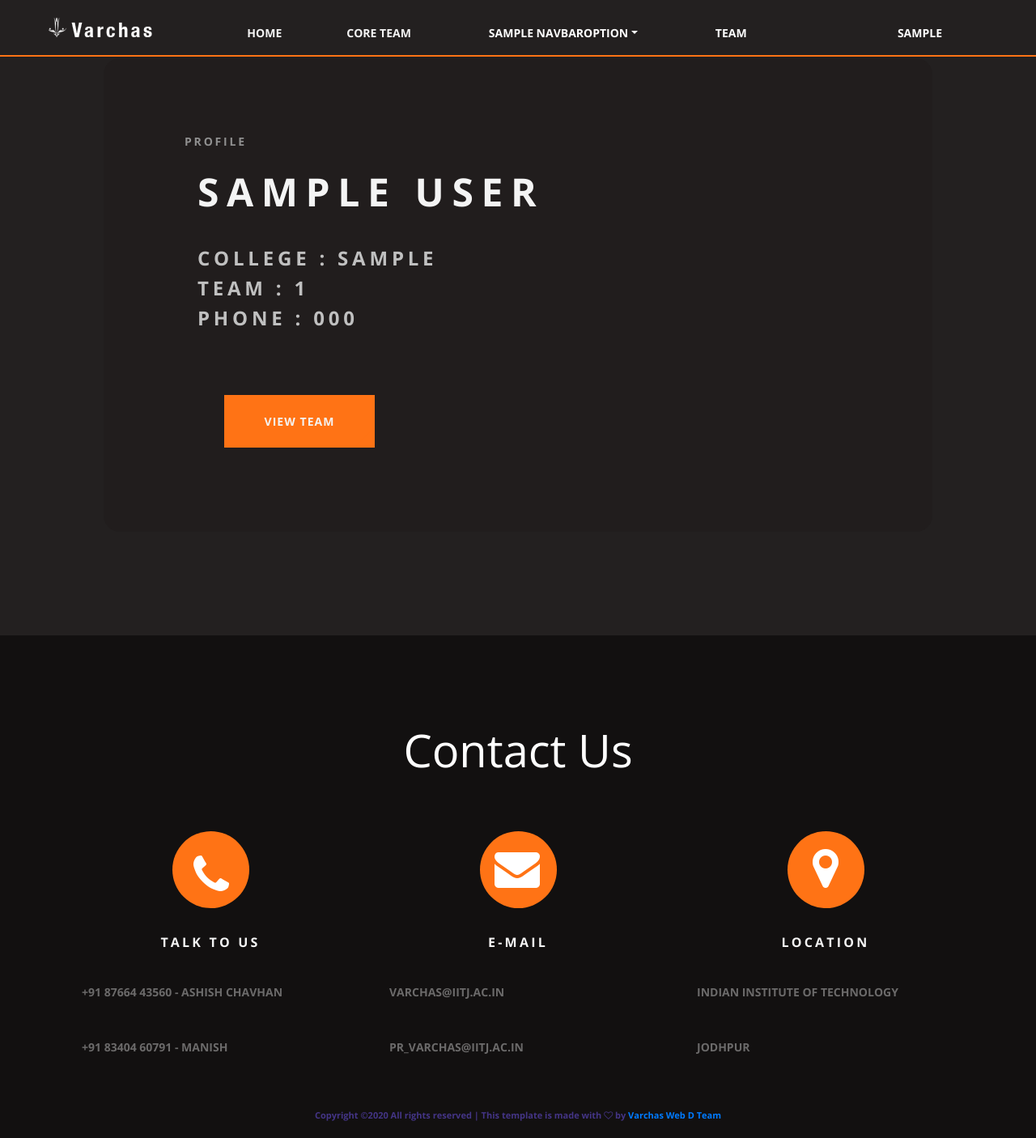
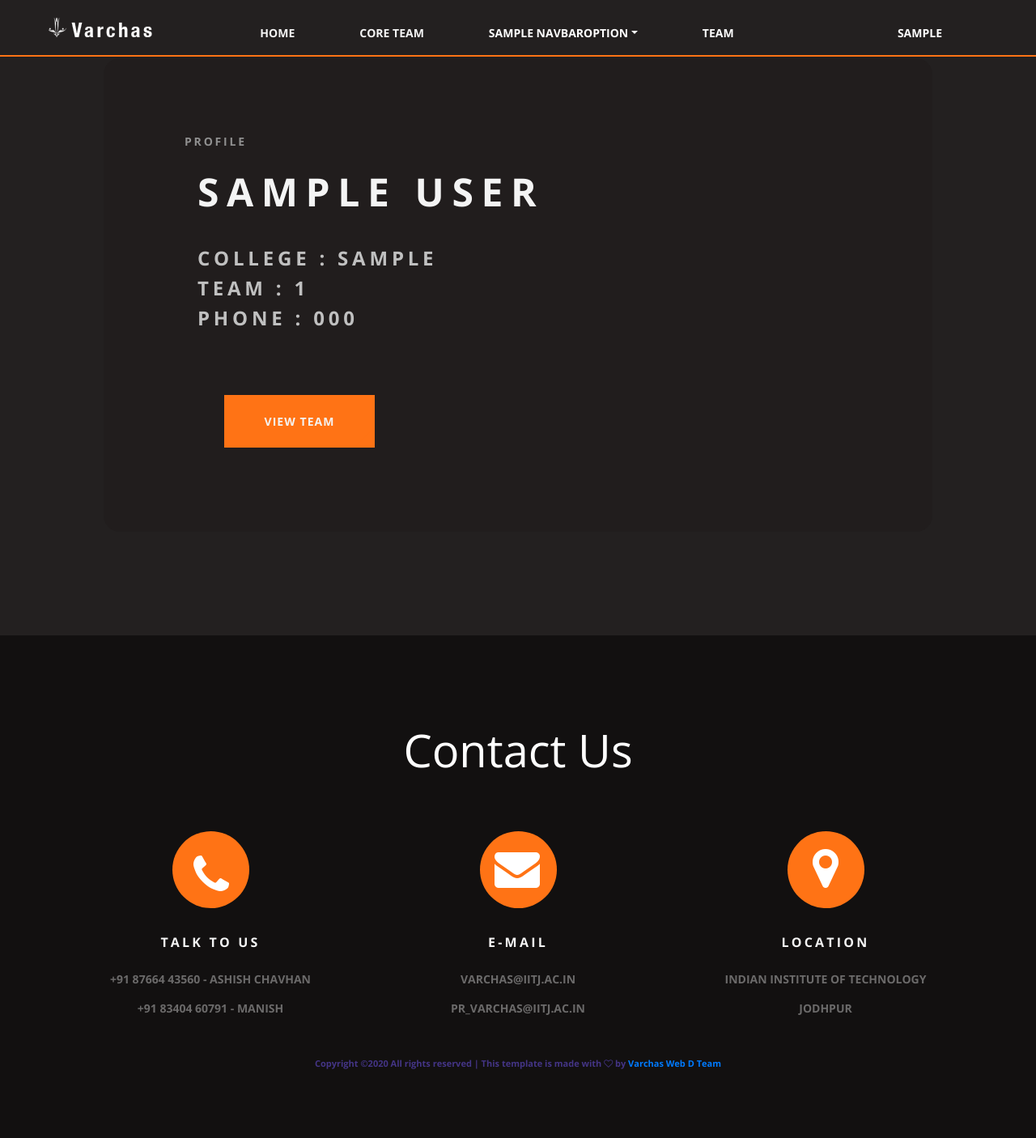
Before and after one commit to tanishqj2005/varchas, a Django app: page /account/profile in a window 1280 px wide. Shown: the whole page at 81% size. After the commit the page ends 1321 px from the top, so only its background shows below. Run offline with Django 3.2, Linux system fonts and the light colour scheme; a user stored in the database is signed in; tables that the repository leaves empty hold one stand-in row (values such as "Sample post"); some libraries are stand-ins or nearby versions.

Commit message:
Fixes #4 add custom classes for topbar style

```diff
--- a/templates/accounts/profile.html
+++ b/templates/accounts/profile.html
@@ -58,11 +58,20 @@
   animation-fill-mode:forwards;">
       <div class="row" style="padding: 0">
         <div style="padding: 0 4vh 2vh 4vh">
-        <div class="button" ><a href="{% if userprofile.teamId != "NULL" %}{% url 'accounts:myTeam' %}{% else %}{% url 'accounts:joinTeam' %}{% endif %}">{% if userprofile.teamId != "NULL" %}VIEW TEAM{% else %}JOIN TEAM{% endif %}</a></div>
+        <div class="button" onclick="alert('varchas is postponed new dates will be anounced soon.')" >
+{#            <a href="{% if userprofile.teamId != "NULL" %}{% url 'accounts:myTeam' %}{% else %}{% url 'accounts:joinTeam' %}{% endif %}">#}
+{#                {% if userprofile.teamId != "NULL" %}VIEW TEAM{% else %}JOIN TEAM{% endif %}#}
+{#            </a>#}
+            <a href="#">
+                {% if userprofile.teamId != "NULL" %}VIEW TEAM{% else %}JOIN TEAM{% endif %}
+            </a>
+        </div>
       </div>
         {% if userprofile.teamId == "NULL" %}
         <div style="padding: 0 4vh 2vh 4vh">
-         <div class="button"><a href="{% url 'registration:team' %}">CREATE A TEAM</a></div>
+         <div class="button">
+{#             <a href="{% url 'registration:team' %}">CREATE A TEAM</a></div>#}
+             <a href="#" onclick="alert('varchas is postponed new dates will be anounced soon.')">CREATE A TEAM</a></div>
         </div>
 
        {% endif %}
--- a/templates/main/base.html
+++ b/templates/main/base.html
@@ -234,7 +234,7 @@
             padding-left: 0;
         }
 
-        li {
+        li.topbar-styles {
             color: #fff;
             background: none;
             display: inline;
@@ -249,7 +249,7 @@
         a li{
             color: white;
         }
-        li:hover {
+        li.topbar-styles:hover {
             background: #fff;
             color: darkorange;
             cursor: pointer;
@@ -308,15 +308,10 @@
             <nav class="main_nav">
                 <ul class="d-flex flex-row align-items-center justify-content-center">
                     {% if page == "home" %}
-                        <li class="active">{% else %}
-                        <li>{% endif %}
+                        <li class="active topbar-styles">{% else %}
+                        <li class="topbar-styles">{% endif %}
                     <a href="{% url 'main:home' %}">Home</a></li>
-                    <li><a href="{% url 'main:OurTeam' %}">Core Team</a></li>
-
-
-
-
-
+                    <li class="topbar-styles"><a href="{% url 'main:OurTeam' %}">Core Team</a></li>
                     {% for navbaroption in navbaroptions %}
                         <li><a class="nav-link dropdown-toggle" id="dropdownMenu1" data-toggle="dropdown"
                                aria-haspopup="true"
@@ -332,14 +327,12 @@
                     {% if user.is_authenticated %}
                         {% if userprofile.teamId != "NULL" %}
 
-                                <li style="margin-right: 52px">
-
-
+                                <li style="margin-right: 52px" class="topbar-styles">
                         <a>Team</a>
                         <ul>
-                            <a href="{% url 'accounts:myTeam' %}"><li>Details</li></a>
-                            <a href="#" onclick="alert('varchas is postponed new dates will be anounced soon.')"><li>Leave Team</li></a>
-                            <a href="#" onclick="alert('varchas is postponed new dates will be anounced soon.')"><li>Remove player</li></a>
+                            <a href="{% url 'accounts:myTeam' %}"><li class="topbar-styles">Details</li></a>
+                            <a href="#" onclick="alert('varchas is postponed new dates will be anounced soon.')"><li class="topbar-styles">Leave Team</li></a>
+                            <a href="#" onclick="alert('varchas is postponed new dates will be anounced soon.')"><li class="topbar-styles">Remove player</li></a>
 
                             {#                                            <li><a href="#">Sub-3</a></li>#}
                         </ul>
@@ -349,10 +342,10 @@
                         {% else %}
 
 
-                            <li><a>Team</a>
+                            <li class="topbar-styles"><a>Team</a>
                                 <ul>
-                                    <a href="#" onclick="alert('varchas is postponed new dates will be anounced soon.')"><li>Join Team</li></a>
-                                    <a href="#" onclick="alert('varchas is postponed new dates will be anounced soon.')"><li>Create Team</li></a>
+                                    <a href="#" onclick="alert('varchas is postponed new dates will be anounced soon.')"><li class="topbar-styles">Join Team</li></a>
+                                    <a href="#" onclick="alert('varchas is postponed new dates will be anounced soon.')"><li class="topbar-styles">Create Team</li></a>
                                     {#                                            <li><a href="#">Sub-3</a></li>#}
                                 </ul>
                             </li>
@@ -370,12 +363,12 @@
                             ">Remove Player</a></li>{% endif %} -->
 {#                        <li><a href="{% url 'logout' %}">Logout</a></li>#}
                     {% else %}
-                        <li><a>Register</a>
+                        <li class="topbar-styles"><a>Register</a>
                             <ul>
 {#                                <a href="{% url 'accounts:register' %}"><li>Register as Player</li></a>#}
 {#                                <a href="{% url 'registration:ca' %}"><li>Campus Ambassador</li></a>#}
-                                <a onclick="alert('varchas is postponed new dates will be anounced soon.')"><li>Register as Player</li></a>
-                                <a onclick="alert('varchas is postponed new dates will be anounced soon.')"><li>Campus Ambassador</li></a>
+                                <a onclick="alert('varchas is postponed new dates will be anounced soon.')"><li class="topbar-styles">Register as Player</li></a>
+                                <a onclick="alert('varchas is postponed new dates will be anounced soon.')"><li class="topbar-styles">Campus Ambassador</li></a>
                                 {#                                            <li><a href="#">Sub-3</a></li>#}
                             </ul>
                         </li>
@@ -391,15 +384,15 @@
                 <nav class="main_nav">
                     <ul class="d-flex flex-row align-items-center justify-content-start">
                         {% if user.is_authenticated %}
-                            <li><a>{{ userprofile.user.first_name }}</a>
+                            <li class="topbar-styles"><a>{{ userprofile.user.first_name }}</a>
                                 <ul>
-                                    <a href="{% url 'accounts:profile' %}"><li>Profile</li></a>
-                                    <a href=""><li>Campus Ambassador</li></a>
-                                    <a href="{% url 'logout' %}"><li>Logout</li></a>
+                                    <a href="{% url 'accounts:profile' %}"><li class="topbar-styles">Profile</li></a>
+                                    <a href="#" onclick="alert('varchas is postponed new dates will be anounced soon.')"><li class="topbar-styles">Campus Ambassador</li></a>
+                                    <a href="{% url 'logout' %}"><li class="topbar-styles">Logout</li></a>
                                 </ul>
                             </li>
                         {% else %}
-                            <li><a href="{% url 'login' %}">Login</a></li>
+                            <li class="topbar-styles"><a href="{% url 'login' %}">Login</a></li>
                         {% endif %}
                     </ul>
                 </nav>
```
